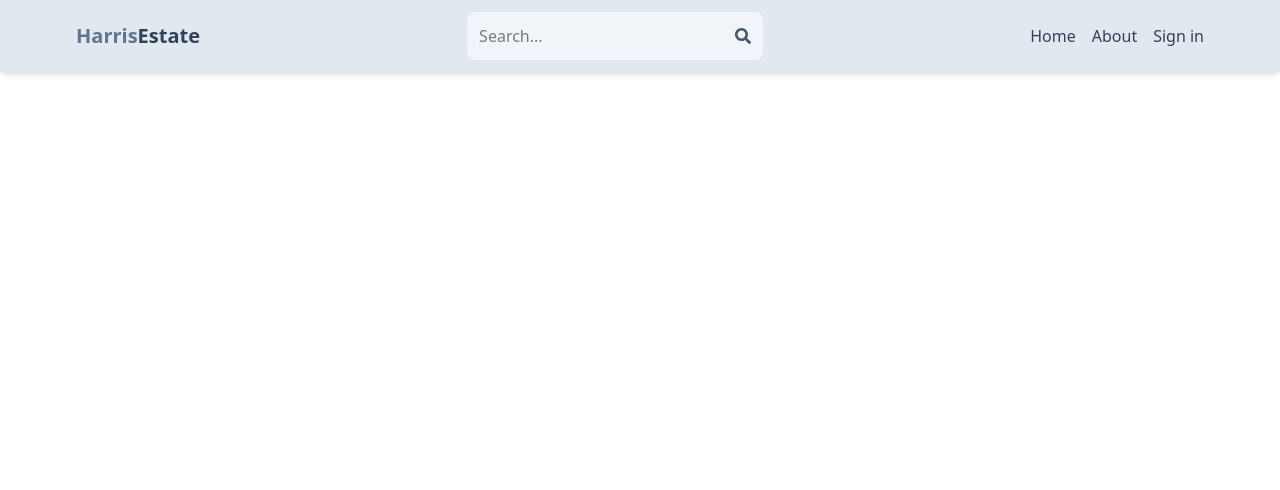
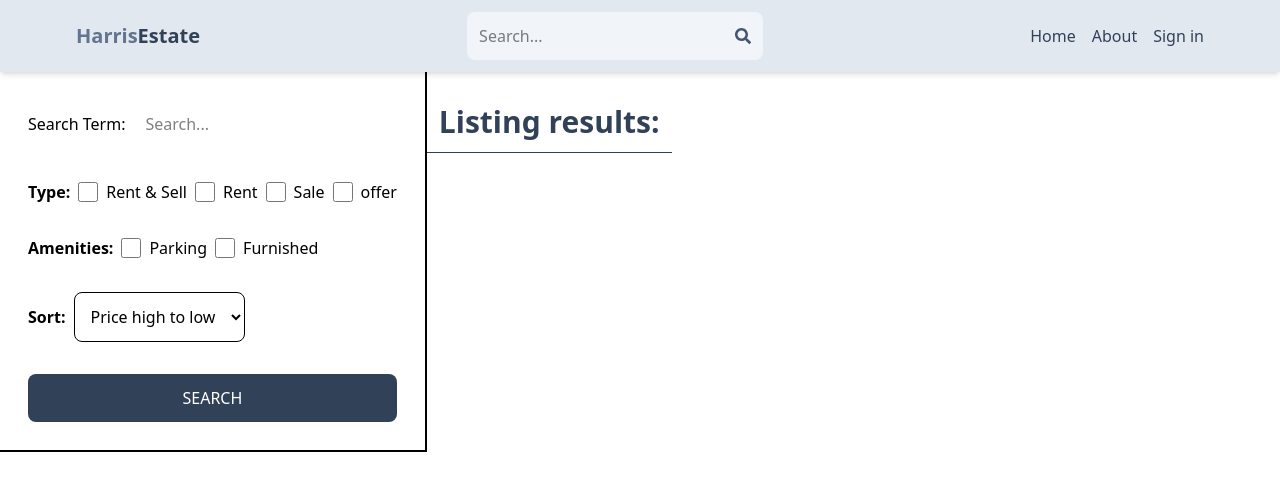
Before and after one commit to HARRISAMIN432/Auth-App, a React (Vite) app in the folder client/: page /search in a window 1280 px wide. Shown: the top 490 px of the page. Built offline with nearby package versions, Linux system fonts and the light colour scheme; no server answers; the HTML template or start-up script is replaced by a standard one.

Commit message:
create search page UI

```diff
--- a/client/src/App.jsx
+++ b/client/src/App.jsx
@@ -10,6 +10,7 @@
 import CreateListing from "./pages/createListing";
 import UpdateListing from "./pages/updateListing";
 import Listing from "./pages/Listing";
+import Search from "./pages/Search";
 
 function App() {
   return (
@@ -21,6 +22,7 @@
         <Route path="/signin" element={<SignIn />} />
         <Route path="/signup" element={<SignUp />} />
         <Route path="/listing/:listingId" element={<Listing />}></Route>
+        <Route path="/search" element={<Search />}></Route>
         <Route element={<PrivateRoute />}>
           <Route path="/profile" element={<Profile />} />
           <Route path="/create-listing" element={<CreateListing />} />
--- a/client/src/components/Header.jsx
+++ b/client/src/components/Header.jsx
@@ -3,11 +3,13 @@
 import { FaSearch } from "react-icons/fa";
 import { useSelector } from "react-redux";
 import { Link, useNavigate } from "react-router-dom";
+import { useLocation } from "react-router-dom";
 
 function Header() {
+  const location = useLocation();
   const navigate = useNavigate();
   const handleSubmit = (e) => {
-    e.preventDefault;
+    e.preventDefault();
     const urlParams = new URLSearchParams(window.location.search);
     urlParams.set("searchTerm", searchTerm);
     const searchQuery = urlParams.toString();
@@ -16,14 +18,14 @@
 
   useEffect(() => {
     const urlParams = new URLSearchParams(window.location.search);
-    const searchTermFromUrl = urlParams.get("searchTerm", searchTerm);
+    const searchTermFromUrl = urlParams.get("searchTerm");
     if (searchTermFromUrl) {
       setSearchTerm(searchTermFromUrl);
     }
   }, [location.search]);
 
   const { currentUser } = useSelector((state) => state.user);
-  const { searchTerm, setSearchTerm } = useState("");
+  const [searchTerm, setSearchTerm] = useState("");
   return (
     <header className="bg-slate-200 shadow-md">
       <div className="flex justify-between items-center max-w-6xl mx-auto p-3">
--- /dev/null
+++ b/client/src/pages/Search.jsx
@@ -0,0 +1,70 @@
+import React from "react";
+
+function Search() {
+  return (
+    <div className="flex flex-col md:flex-row">
+      <div className="p-7 border-b-2 md:border-r-2">
+        <form className="flex flex-col gap-8">
+          <div className="flex items-center gap-2">
+            <label className="whitespace-nowrap">Search Term:</label>
+            <input
+              type="text"
+              id="SearchTerm"
+              placeholder="Search..."
+              className="border rounded-lg p-3 w-full border-none bg-white"
+            />
+          </div>
+          <div className="flex gap-2 flex-wrap items-center">
+            <label className="font-semibold">Type:</label>
+            <div className="flex gap-2">
+              <input type="checkbox" id="all" className="w-5" />
+              <span>Rent & Sell</span>
+            </div>
+            <div className="flex gap-2">
+              <input type="checkbox" id="rent" className="w-5" />
+              <span>Rent</span>
+            </div>
+            <div className="flex gap-2">
+              <input type="checkbox" id="sale" className="w-5" />
+              <span>Sale</span>
+            </div>
+            <div className="flex gap-2">
+              <input type="checkbox" id="offer" className="w-5" />
+              <span>offer</span>
+            </div>
+          </div>
+          <div className="flex gap-2 flex-wrap items-center">
+            <label className="font-semibold">Amenities:</label>
+            <div className="flex gap-2">
+              <input type="checkbox" id="parking lot" className="w-5" />
+              <span>Parking</span>
+            </div>
+            <div className="flex gap-2">
+              <input type="checkbox" id="furnished" className="w-5" />
+              <span>Furnished</span>
+            </div>
+          </div>
+          <div className="flex items-center gap-2">
+            <label className="font-semibold">Sort:</label>
+            <select id="sort_order" className="border rounded-lg p-3">
+              <option value="">Price high to low</option>
+              <option value="">Price low to low</option>
+              <option value="">Latest</option>
+              <option value="">Oldest</option>
+            </select>
+          </div>
+          <button className="bg-slate-700 text-white p-3 rounded-lg uppercase hover:opacity-95">
+            Search
+          </button>
+        </form>
+      </div>
+      <div className="">
+        <h1 className="text-3xl font-semibold border-b p-3 text-slate-700 mt-5">
+          Listing results:
+        </h1>
+      </div>
+    </div>
+  );
+}
+
+export default Search;
```
